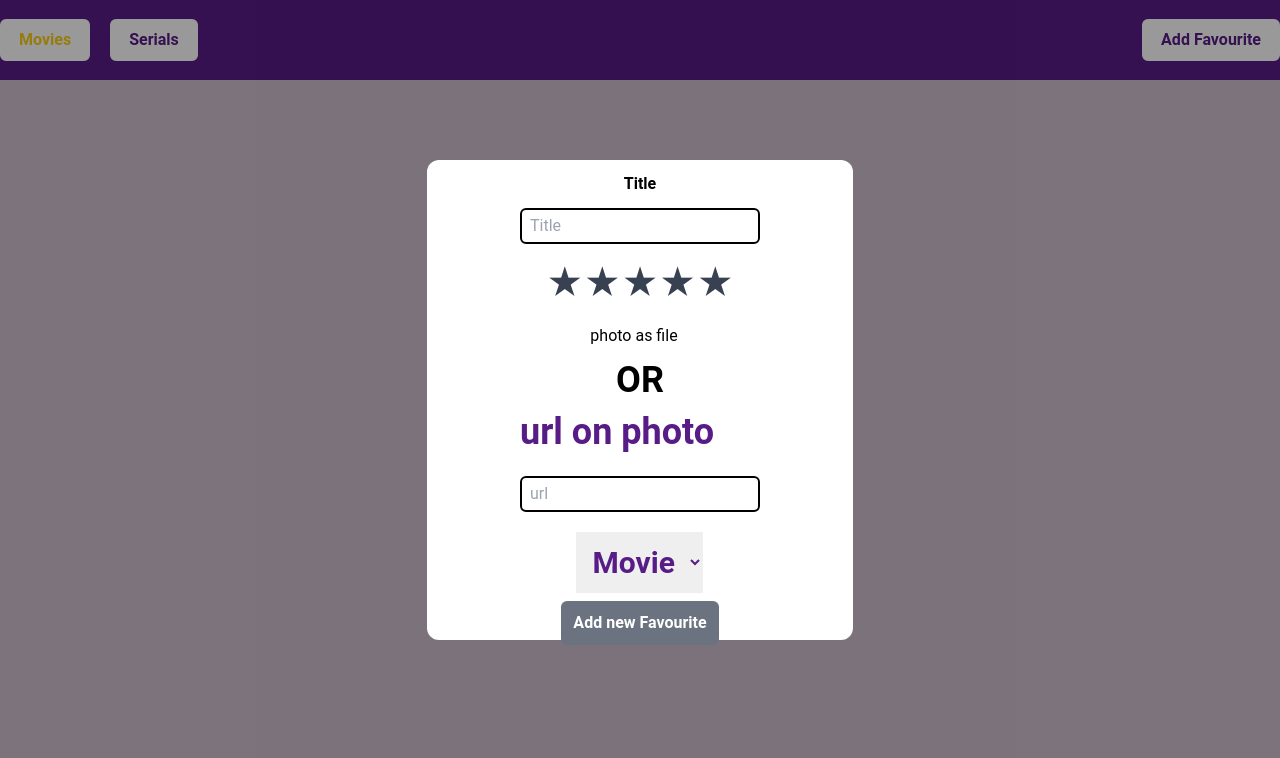
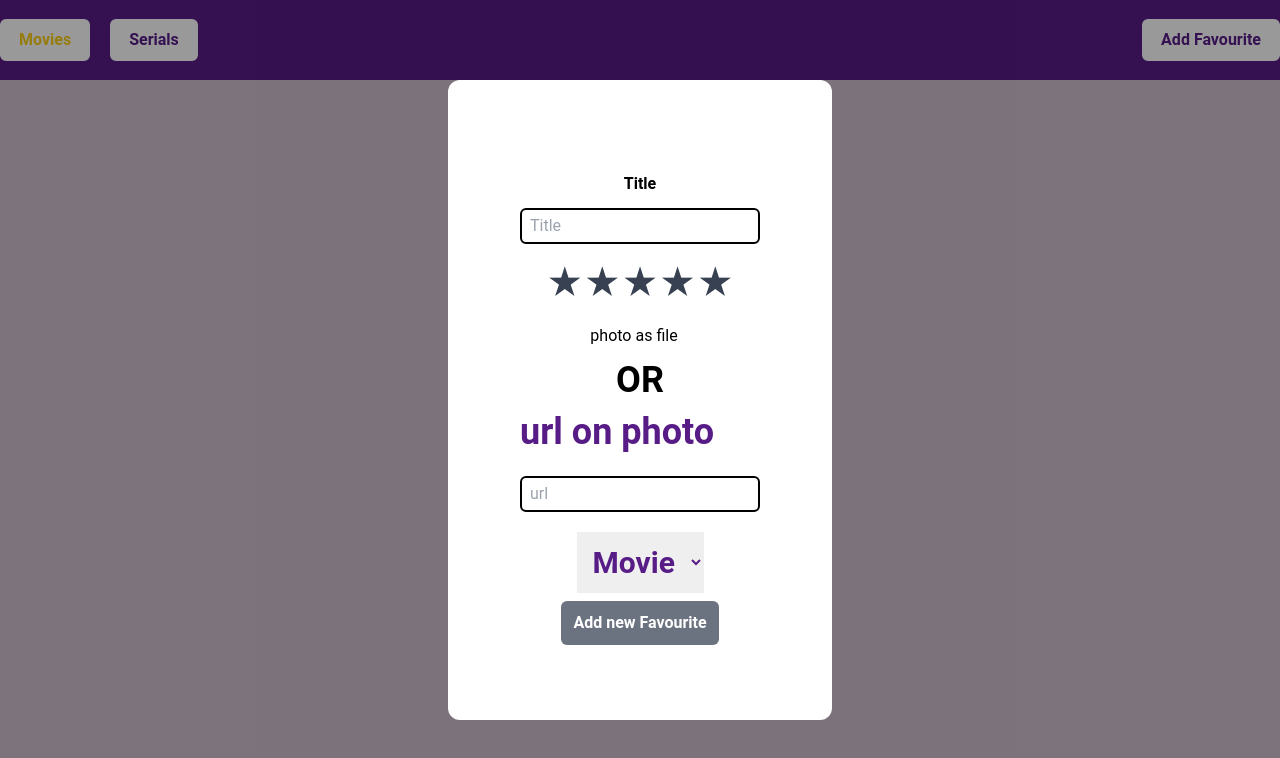
Before and after one commit to RandomEddi/React-Favourites, a React (Create React App) app: page / in a window 1280 px wide. Both pictures are taken after a click on the button "Add Favourite". Shown: the top 758 px of the page. Built offline with nearby package versions, Linux system fonts and the light colour scheme; no server answers.

Commit message:
adaptive fixes

```diff
--- a/src/components/NewFavModal/NewFavModal.js
+++ b/src/components/NewFavModal/NewFavModal.js
@@ -122,7 +122,7 @@ const NewFavModal = () => {
     <>
     {modalIsOpen && <>
       <div className='fixed inset-0 bg-black bg-opacity-40' onClick={() => dispatch(uiActions.onCloseModal())}></div>
-      <div className='fixed left-1/3 top-[20%] w-1/3 h-[60%] Max670px:left-[20%] Max670px:w-[60%] Max370px:left-0 Max370px:w-full bg-white rounded-xl px-3'>
+      <div className='fixed left-[40%] top-[20%] w-[20%] h-[60%] MaxXl:left-[35%] MaxXl:w-[30%] MaxLg:left-[31%] MaxLg:w-[38%] MaxSm:left-[22%] MaxSm:w-[56%] Max470px:left-[14%]  Max470px:w-[72%] Height840px:top-[10%] Height840px:h-[80%] Height630px:top-[4%] Height630px:h-[92%] bg-white rounded-xl px-3'>
         <form className='flex flex-col items-center justify-center h-full gap-y-2'>
           <div className='flex flex-col gap-y-4 mt-4 mb-3'>
             <Input
--- a/src/components/UI/Item/Item.js
+++ b/src/components/UI/Item/Item.js
@@ -26,7 +26,7 @@ const Item = (props) => {
         <p className='text-2xl font-bold mt-1 text-center max-w-[250px]'>{props.title}</p>
 
         </div>
-      <div className='flex justify-between text-4xl 470px:justify-center 470px:flex-col items-center'>
+      <div className='flex justify-between text-4xl Max470px:justify-center Max470px:flex-col items-center'>
         <div className='flex text-gray-700 select-none' id='ratings'>
           {ratingStars()}
           </div>
--- a/src/components/UI/Notification/Notification.js
+++ b/src/components/UI/Notification/Notification.js
@@ -4,9 +4,9 @@ import { uiActions } from '../../../store/slices/ui-slice'
 
 const Notification = () => {
   const notification = useSelector(state => state.ui.notification)
-  let cssClasses = "fixed left-[40%] text-center flex flex-col z-50 px-6 py-3 rounded-md transition duration-200"
   const dispatch = useDispatch()
 
+  let cssClasses = "fixed left-[40%] MaxSm:left-[4%] text-center flex flex-col z-50 px-6 py-3 rounded-md transition duration-200"
   if (notification) {
     if (notification.status === 'error') {
       cssClasses += " bg-red-500 translate-y-10"
--- a/tailwind.config.js
+++ b/tailwind.config.js
@@ -4,12 +4,14 @@ module.exports = {
   theme: {
     extend: {
       screens: {
-        '470px': {'max': '470px'},
-        'Max670px': {'max': "670px"},
-        'Max370px': {'max': "370px"},
         'MaxXl': {'max': '1280px'},
         'MaxLg': {'max': '1024px'},
         'MaxSm': {'max': '700px'},
+        'Max670px': {'max': "670px"},
+        'Max470px': {'max': '470px'},
+        'Max370px': {'max': "370px"},
+        'Height840px': {'raw': '(max-height: 840px)'},
+        'Height630px': {'raw': '(max-height: 630px)'}
       },
     },
   },
```
